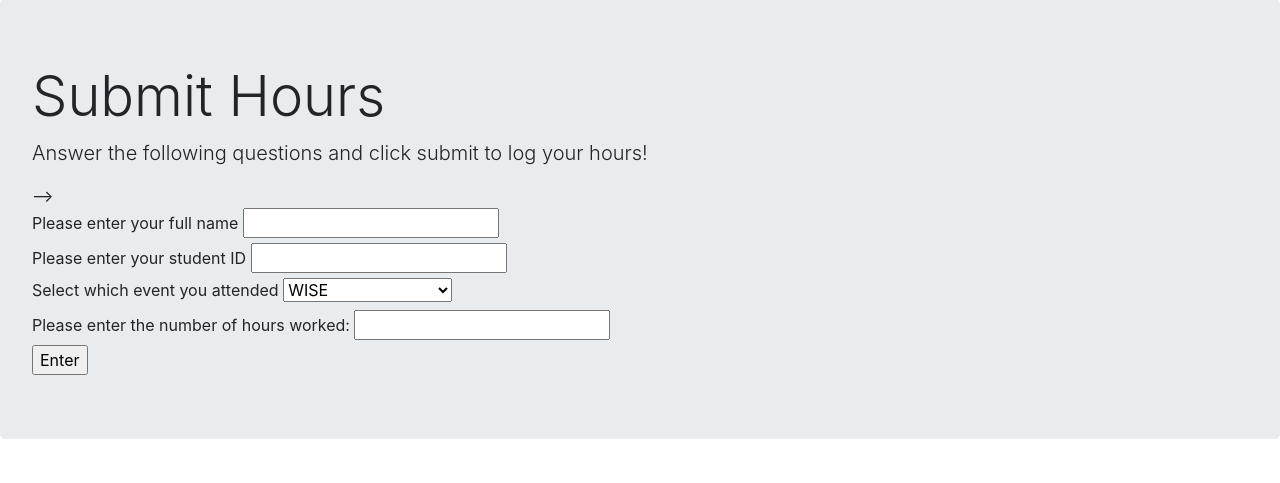
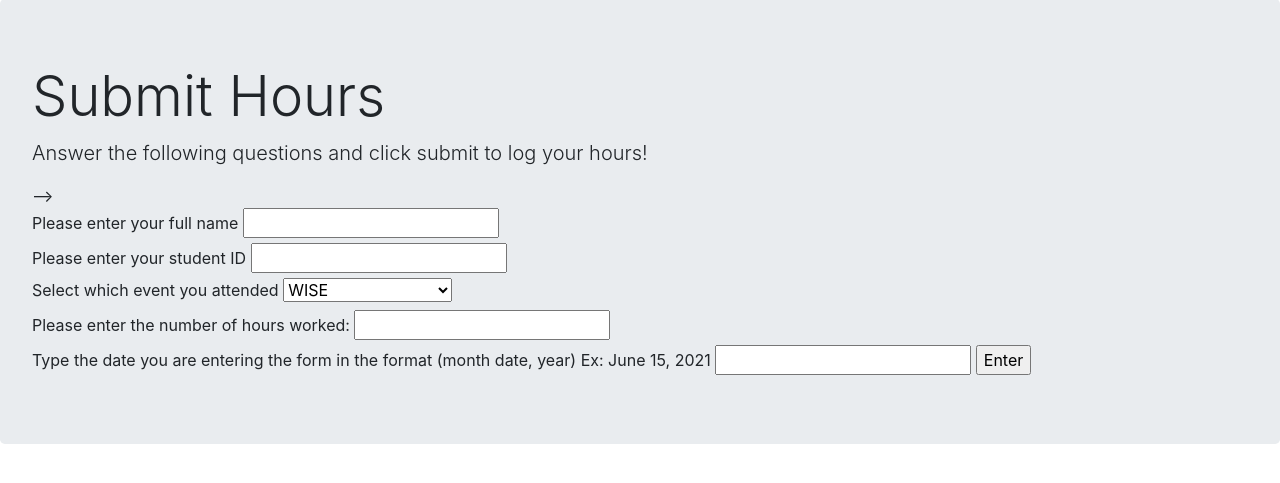
Before and after one commit to Vishwa-Muthuraman/team75_sample_site, a Flask app: page /sign_up in a window 1280 px wide. Shown: the part 71-554 px from the top of the page. Run offline with Flask 2, Linux system fonts and the light colour scheme; some libraries are stand-ins or nearby versions.

Commit message:
whatever

```diff
--- a/forms.py
+++ b/forms.py
@@ -12,6 +12,8 @@ class VolunteerForm(FlaskForm):
     event = SelectField("Select which event you attended",
                  choices=[('WISE', 'WISE'), ('WISTEM2D', 'WISTEM2D'), ('Food Drive', 'Food Drive'),('ARIS STEM Summit','ARIS STEM Summit'), ('Charity Miles','Charity Miles'),('Crocheting','Crocheting'), ('Animal Shelter','Animal Shelter'), ('FLL BoroBlast', 'FLL BoroBlast'), ('IBM', 'IBM')])
 
+    Date = StringField("Type the date you are entering the form in the format (month date, year) Ex: June 15, 2021 ")
+
     submit = SubmitField("Enter")
 
 
--- a/routes.py
+++ b/routes.py
@@ -44,8 +44,9 @@ def index():
         student_ID = form.student_ID.data
         hours = form.hours.data
         event = form.event.data
+        Date = form.date.data
 
-        v = DATABASE_URL(name=student_name, stud_ID=student_ID, hours=hours, event=event)
+        v = DATABASE_URL(name=student_name, stud_ID=student_ID, hours=hours, event=event, date=Date)
 
         db.session.add(v)
         db.session.commit()
--- a/templates/sign_up.html
+++ b/templates/sign_up.html
@@ -69,6 +69,8 @@
     <br>
     {{ form.hours.label }} {{ form.hours() }}
     <br>
+    {{ form.Date.label }} {{ form.Date() }}
+
     {{ form.submit() }}
 
 </form>
```
Also changed, not shown: models.py (+5 -2 lines).
